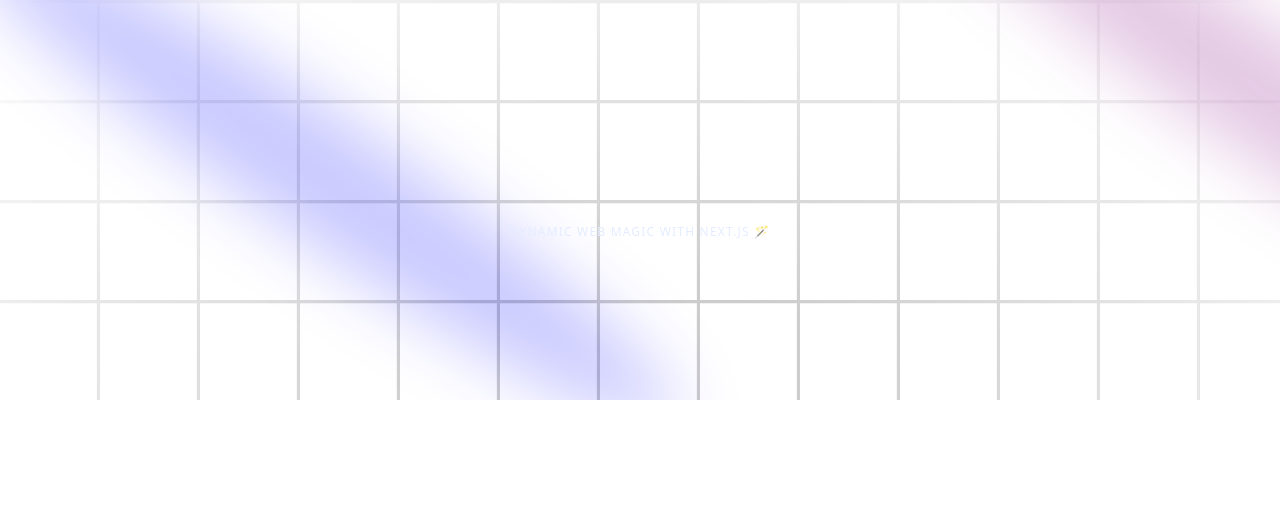
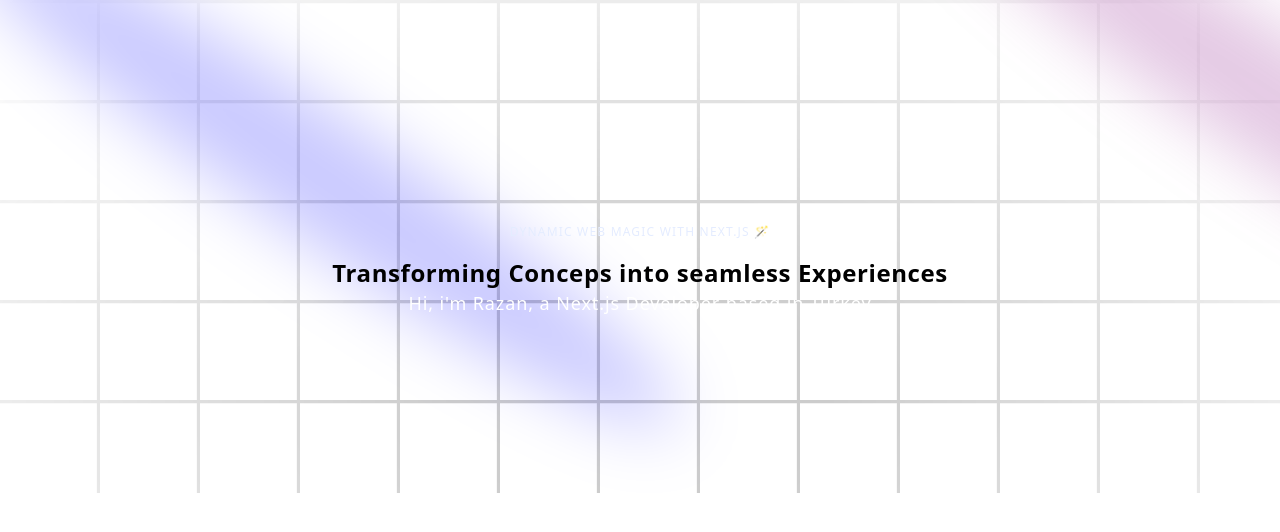
Before and after one commit to RazanRezq/nextjs-portfolio, a Next.js app: page / in a window 1280 px wide. Shown: the top 532 px of the page. Built offline with nearby package versions, Linux system fonts and the light colour scheme.

Commit message:
add TextGenerateEffect component and enhance Hero component with dynamic text and styling adjustments

```diff
--- a/components/Hero.tsx
+++ b/components/Hero.tsx
@@ -1,5 +1,6 @@
 import React from 'react';
-import { Spotlight } from './ui/Spotlight';
+import { Spotlight } from '../components/ui/Spotlight';
+import { TextGenerateEffect } from './ui/TextGenerateEffect';
 
 function Hero() {
   return (
@@ -16,7 +17,7 @@ function Hero() {
         <Spotlight className="left-80 top-28 h-[80vh] w-[50vw]" fill="blue" />
       </div>
 
-      <div className="absolute left-0 top-0 flex h-screen w-full items-center justify-center bg-white bg-grid-black/[0.2] dark:bg-black-100 dark:bg-grid-white/[0.3]">
+      <div className="absolute left-0 top-0 flex h-screen w-full items-center justify-center bg-white bg-grid-black/[0.2] dark:bg-black-100 dark:bg-grid-white/[0.03]">
         <div className="pointer-events-none absolute inset-0 flex items-center justify-center bg-white [mask-image:radial-gradient(ellipse_at_center,transparent_20%,black)] dark:bg-black-100"></div>
       </div>
 
@@ -25,6 +26,13 @@ function Hero() {
           <h2 className="max-w-80 text-center text-xs uppercase tracking-widest text-blue-100">
             Dynamic Web Magic With Next.js 🪄
           </h2>
+          <TextGenerateEffect
+            className="text-center text-[40px] md:text-5xl lg:text-6xl"
+            words="Transforming Conceps into seamless Experiences "
+          />
+          <p className="lg:-text2xl mb-4 text-center text-sm md:text-lg md:tracking-wider">
+            Hi, i&apos;m Razan, a Next.js Developer based in Turkey
+          </p>
         </div>
       </div>
     </div>
--- /dev/null
+++ b/components/ui/TextGenerateEffect.tsx
@@ -0,0 +1,62 @@
+'use client';
+import { useEffect } from 'react';
+import { motion, stagger, useAnimate } from 'framer-motion';
+import { cn } from '@/lib/utils';
+
+export const TextGenerateEffect = ({
+  words,
+  className,
+  filter = true,
+  duration = 0.5,
+}: {
+  words: string;
+  className?: string;
+  filter?: boolean;
+  duration?: number;
+}) => {
+  const [scope, animate] = useAnimate();
+  const wordsArray = words.split(' ');
+  useEffect(() => {
+    animate(
+      'span',
+      {
+        opacity: 1,
+        filter: filter ? 'blur(0px)' : 'none',
+      },
+      {
+        duration: duration ? duration : 1,
+        delay: stagger(0.2),
+      }
+    );
+  }, [animate, duration, filter]);
+
+  const renderWords = () => {
+    return (
+      <motion.div ref={scope}>
+        {wordsArray.map((word, idx) => {
+          return (
+            <motion.span
+              key={word + idx}
+              className="text-black opacity-0 dark:text-white"
+              style={{
+                filter: filter ? 'blur(10px)' : 'none',
+              }}
+            >
+              {word}{' '}
+            </motion.span>
+          );
+        })}
+      </motion.div>
+    );
+  };
+
+  return (
+    <div className={cn('font-bold', className)}>
+      <div className="mt-4">
+        <div className="text-2xl leading-snug tracking-wide text-black dark:text-white">
+          {renderWords()}
+        </div>
+      </div>
+    </div>
+  );
+};
```
Also changed, not shown: tailwind.config.js (renamed from tailwind.config.ts).
